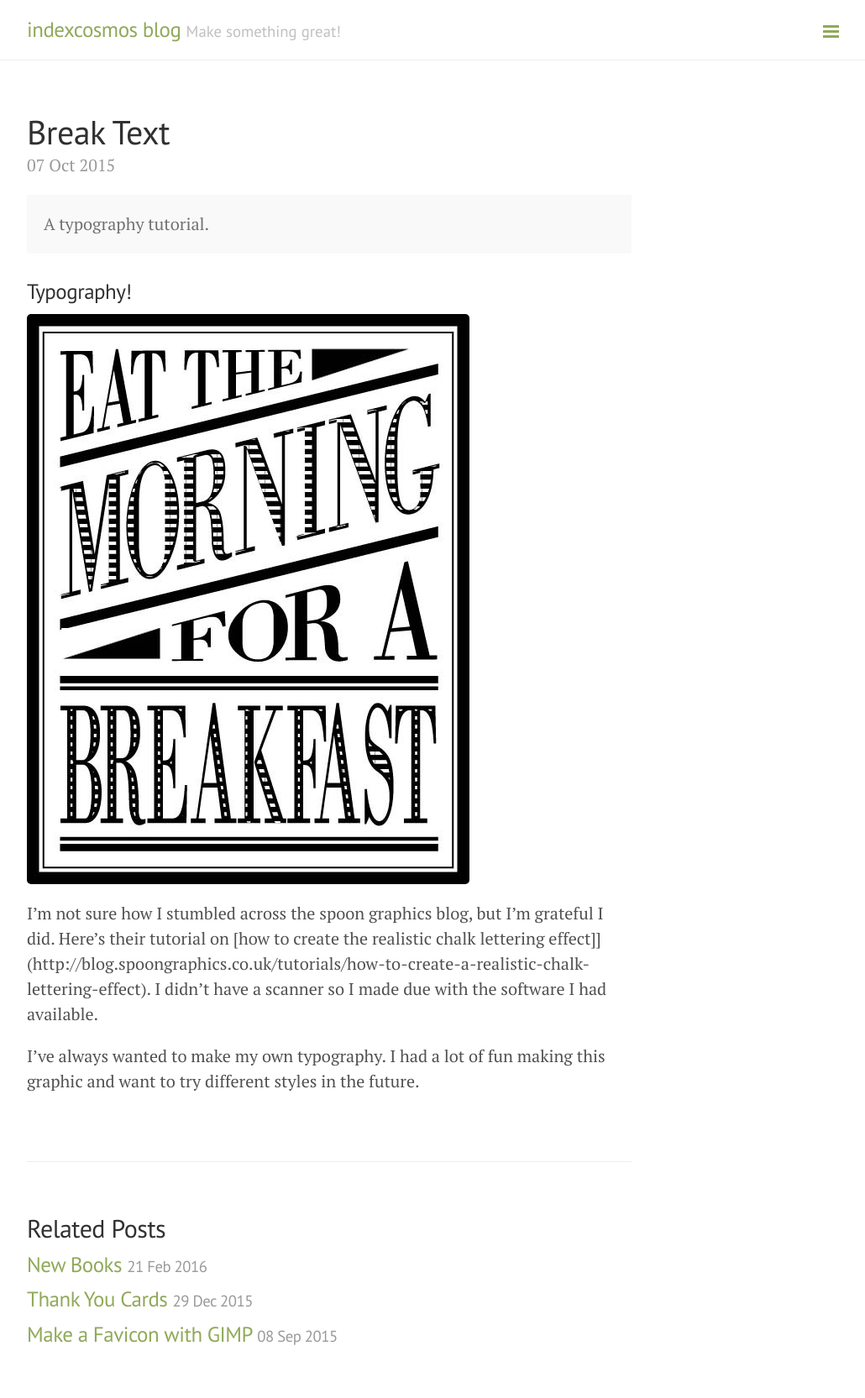
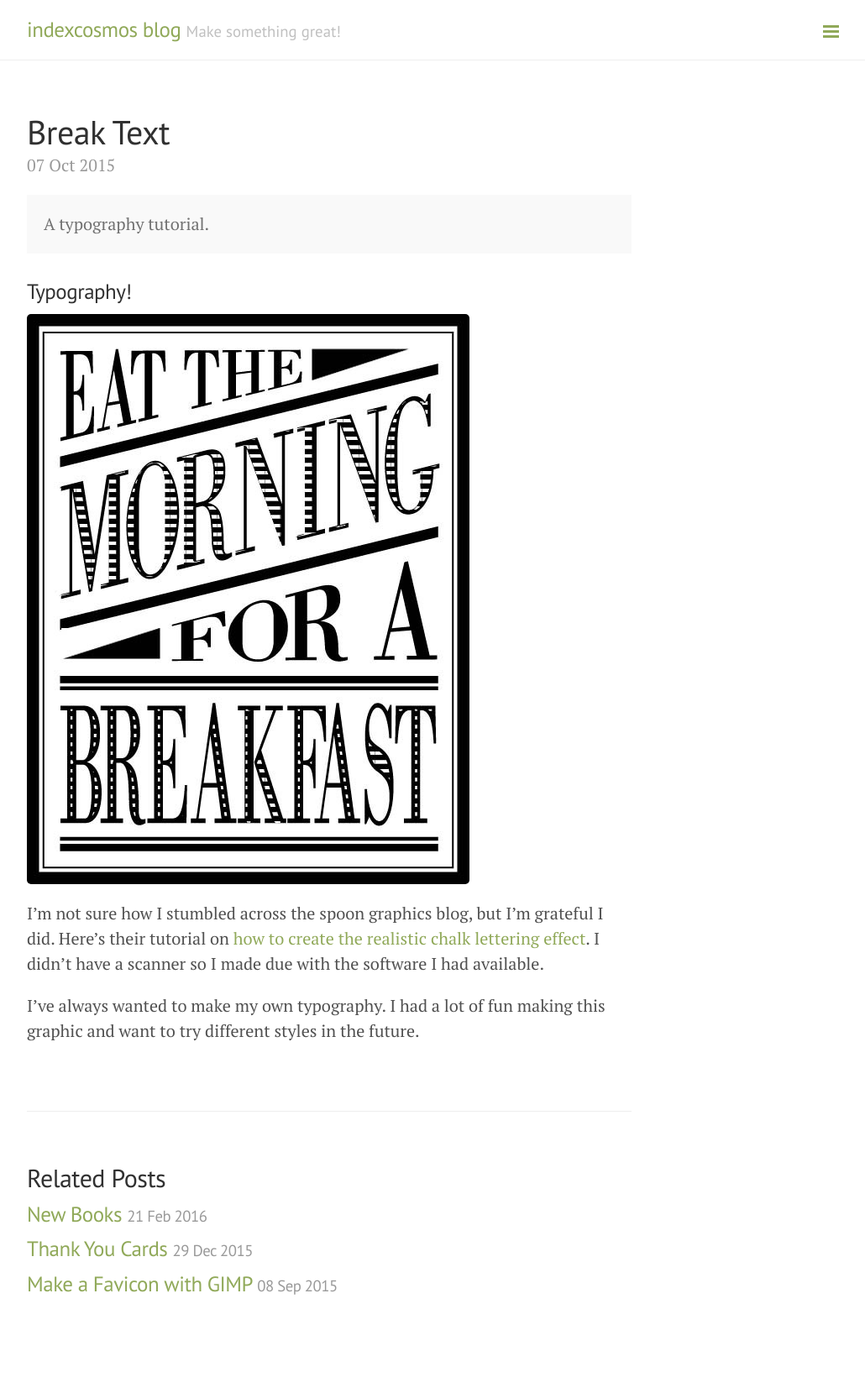
Before and after one commit to indexcosmos/indexcosmos.github.io, a Jekyll site: the page built from _posts/2015-10-07-break.md, in a window 1280 px wide. Shown: the whole page at 84% size, without its empty margins (248-1278 px from the left). Built offline with Jekyll 4.4.1, drawn with Linux system fonts in a browser that asks for light colours; after the commit the page ends 1605 px from its top, so only the background shows below that.

Commit message:
update file

```diff
--- a/_posts/2015-10-07-break.md
+++ b/_posts/2015-10-07-break.md
@@ -12,6 +12,6 @@ A typography tutorial.
 ![Break]({{ https://github.com/indexcosmos/indexcosmos.github.io/blob/master/public/images/portfolio/2015.10.07%20break.jpg }}/public/images/portfolio/2015.10.07 break.jpg)
 
 
-I'm not sure how I stumbled across the spoon graphics blog, but I'm grateful I did. Here's their tutorial on [how to create the realistic chalk lettering effect]](http://blog.spoongraphics.co.uk/tutorials/how-to-create-a-realistic-chalk-lettering-effect). I didn't have a scanner so I made due with the software I had available.
+I'm not sure how I stumbled across the spoon graphics blog, but I'm grateful I did. Here's their tutorial on [how to create the realistic chalk lettering effect](http://blog.spoongraphics.co.uk/tutorials/how-to-create-a-realistic-chalk-lettering-effect). I didn't have a scanner so I made due with the software I had available.
 
 I've always wanted to make my own typography. I had a lot of fun making this graphic and want to try different styles in the future.
```
